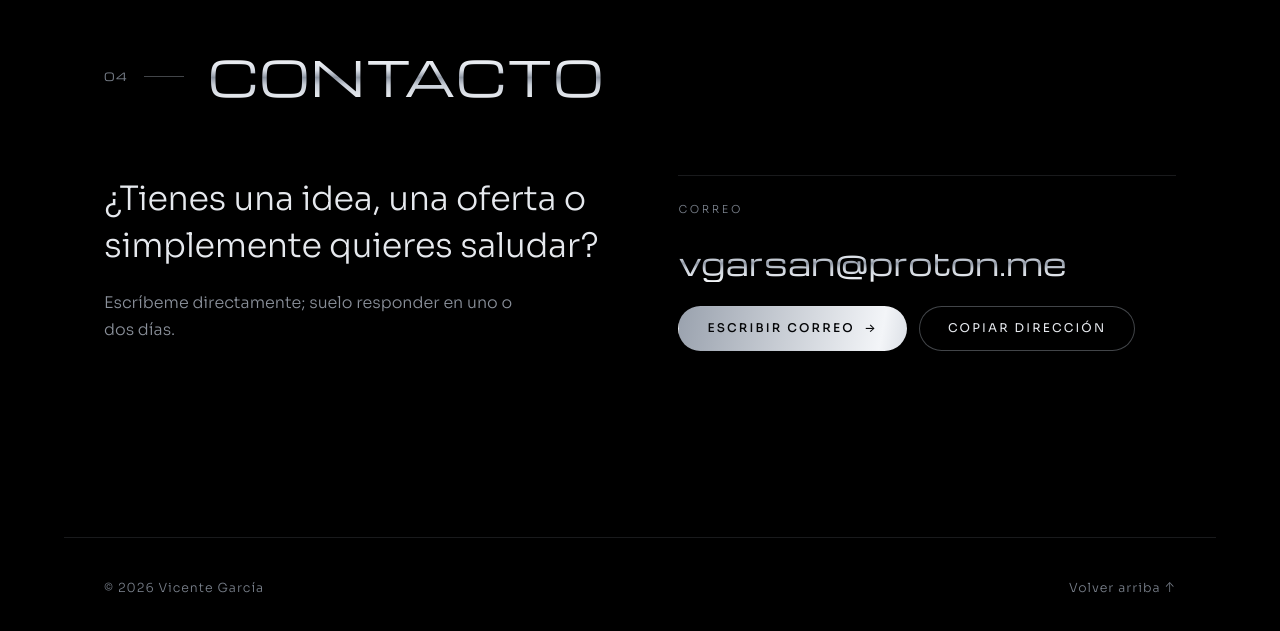
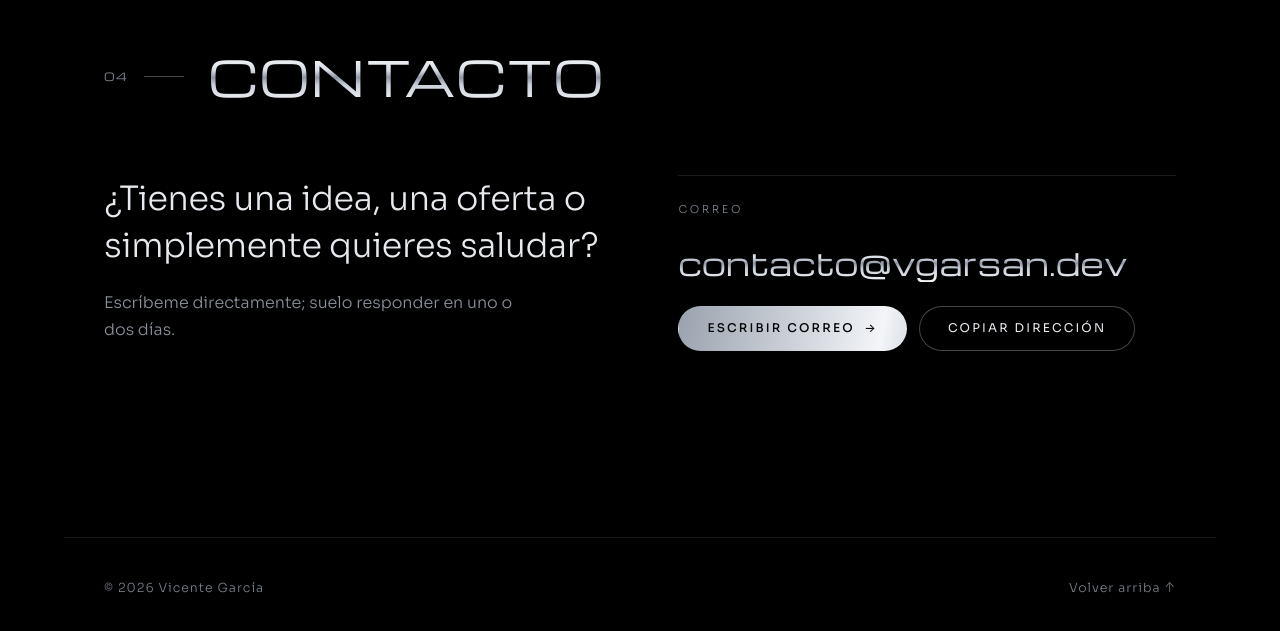
Before and after one commit to 16maniatic/16maniatic, a plain HTML site: page index.html in a window 1280 px wide. Shown: the part 3539-4170 px from the top of the page. Drawn offline with nearby package versions, Linux system fonts and the light colour scheme.

Commit message:
cambio del correo

```diff
--- a/index.html
+++ b/index.html
@@ -18,7 +18,7 @@
       "@type": "Person",
       "name": "Vicente García",
       "jobTitle": "Desarrollador web",
-      "email": "mailto:vgarsan@proton.me",
+      "email": "mailto:contacto@vgarsan.dev",
       "alumniOf": [{ "@type": "EducationalOrganization", "name": "CDP José Cabrera" }],
       "knowsAbout": ["HTML", "CSS", "JavaScript", "Java", "PHP", "SQL", "Linux", "WordPress", "Python", "Angular"]
     }
@@ -199,10 +199,10 @@
 
         <div class="mail reveal">
           <span class="mail__label">Correo</span>
-          <a class="mail__address chrome" href="mailto:vgarsan@proton.me">vgarsan@proton.me</a>
+          <a class="mail__address chrome" href="mailto:contacto@vgarsan.dev">contacto@vgarsan.dev</a>
           <div class="mail__actions">
-            <a class="btn btn--solid" href="mailto:vgarsan@proton.me">Escribir correo <span aria-hidden="true">→</span></a>
-            <button class="btn btn--ghost" type="button" id="copy-mail" data-mail="vgarsan@proton.me">Copiar dirección</button>
+            <a class="btn btn--solid" href="mailto:contacto@vgarsan.dev">Escribir correo <span aria-hidden="true">→</span></a>
+            <button class="btn btn--ghost" type="button" id="copy-mail" data-mail="contacto@vgarsan.dev">Copiar dirección</button>
           </div>
           <p class="mail__status" role="status" aria-live="polite"></p>
         </div>
```
